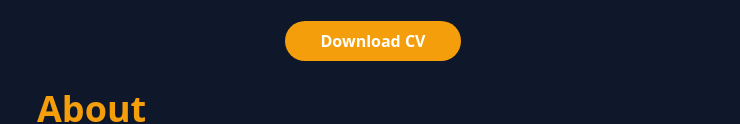
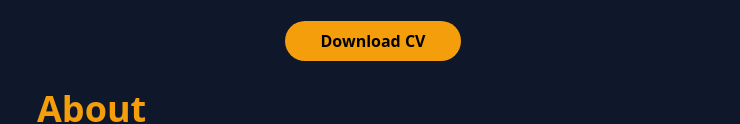
Before and after one commit to H4rasho/portfolio, an Astro site: page / in a window 1280 px wide. Shown: the part 467-591 px from the top of the page, without its empty margins (267-1007 px from the left). Built offline with nearby package versions, Linux system fonts and the light colour scheme; Astro itself is replaced by a stand-in of ours.

Commit message:
change download cv text color

```diff
--- a/src/pages/index.astro
+++ b/src/pages/index.astro
@@ -48,7 +48,7 @@ import IconLink from "../components/IconLink.astro";
       <a
         href={cv}
         download="Thomas-Sepulveda-CV"
-        class="bg-amber-500 flex justify-center items-center cursor-pointer text-white font-bold py-2 px-4 w-44 rounded-full hover:bg-amber-600 transition duration-300 ease-in-out"
+        class="bg-amber-500 flex justify-center items-center cursor-pointer text-black font-bold py-2 px-4 w-44 rounded-full hover:bg-amber-600 transition duration-300 ease-in-out"
       >
         Download CV
       </a>
```
